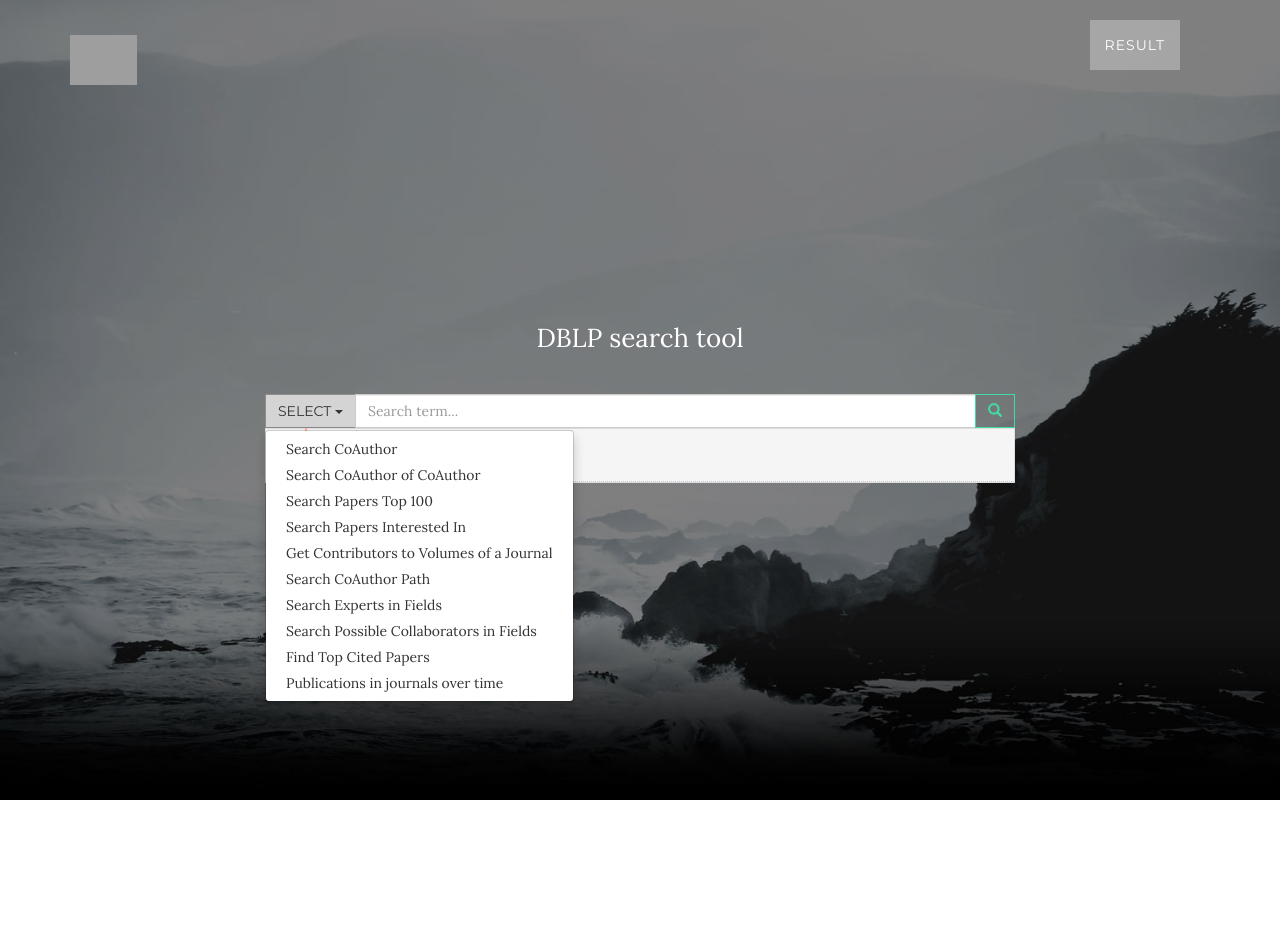
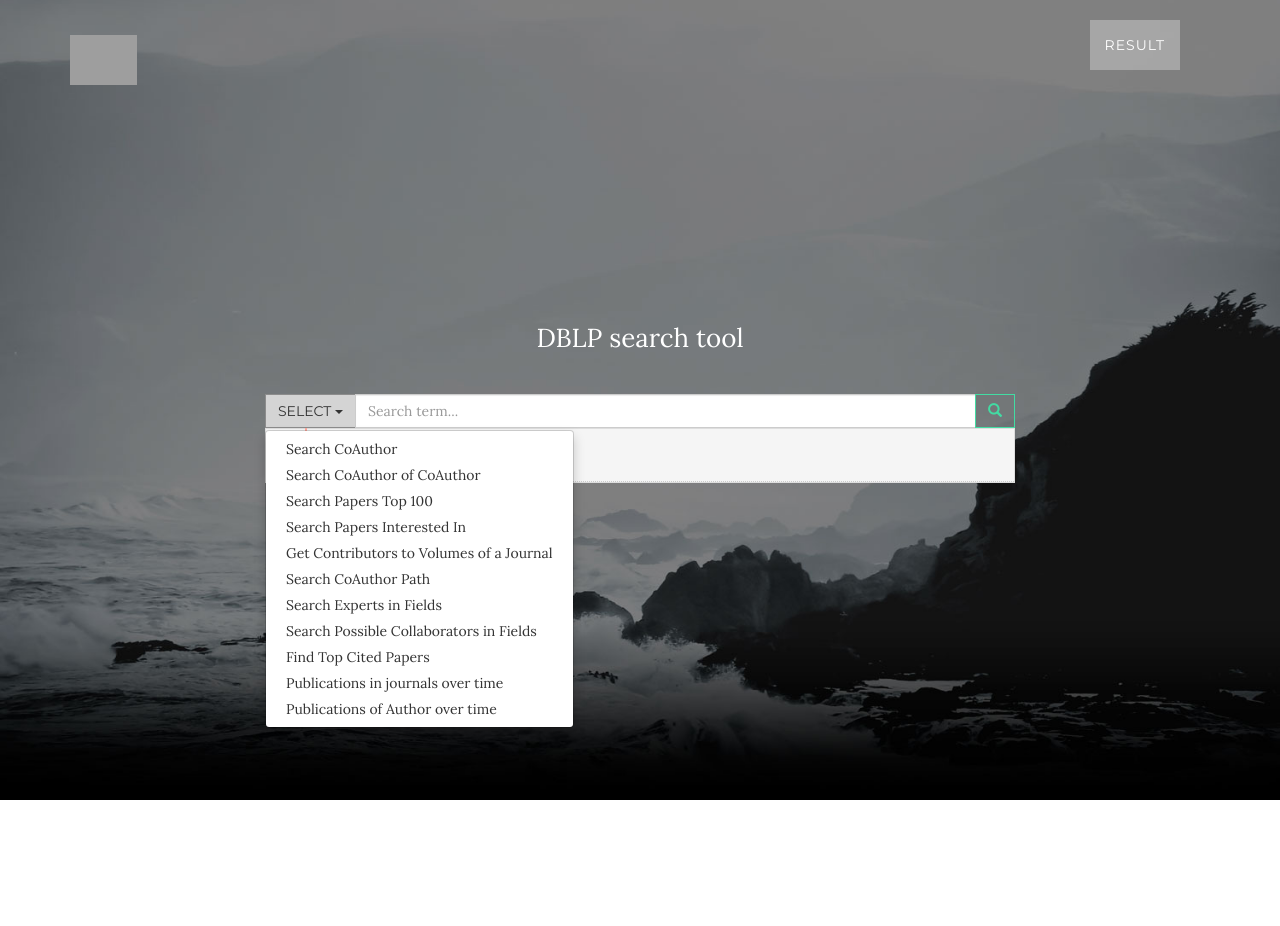
Before and after one commit to cmusv-sc/DIWD-Team4-Wei-Lin-Tsai, a Django app: template mysite/templates/index.html in a window 1280 px wide, after a click on "SELECT". Shown: the top 926 px of the page. Run offline with Django 3.2, Linux system fonts and the light colour scheme; the template is opened without the code that fills it, so the values that code supplies are empty; some libraries are stand-ins or nearby versions; grey boxes are pictures that could not be loaded.

Commit message:
pub of authors over time

```diff
--- a/mysite/data_2015_fall/static/css/index.css
+++ b/mysite/data_2015_fall/static/css/index.css
@@ -114,3 +114,22 @@ g.journal.active{cursor:pointer;}
 .sequence {
     font-family: Arial, sans-serif;font-size:10px;
 }
+
+.barchart .bar {
+    fill: steelblue;
+}
+
+.barchart .bar:hover {
+    fill: brown;
+}
+
+.barchart .axis {
+    font: 10px sans-serif;
+}
+
+.barchart .axis path,
+.barchart .axis line {
+    fill: none;
+    stroke: #000;
+    shape-rendering: crispEdges;
+}
--- a/mysite/data_2015_fall/static/js/index.js
+++ b/mysite/data_2015_fall/static/js/index.js
@@ -558,6 +558,219 @@ $(document).ready(function () {
         }
     };
 
+    function showAuthorPubOverTime1() {
+        var data = [
+            {A: "AL", B: 2, C: 4, D: 5},
+            {A: "BL", B: 3, C: 6, D: 2},
+            {A: "CL", B: 9, C: 1, D: 15},
+            {A: "DL", B: 20, C: 12, D: 13},
+            {A: "DL", B: 20, C: 12, D: 13},
+            {A: "DL", B: 20, C: 12, D: 13},
+            {A: "DL", B: 20, C: 12, D: 13},
+            {A: "DL", B: 20, C: 12, D: 13},
+            {A: "DL", B: 20, C: 12, D: 13},
+            {A: "DL", B: 20, C: 12, D: 13}
+        ];
+        var margin = {top: 20, right: 20, bottom: 30, left: 40},
+            width = 960 - margin.left - margin.right,
+            height = 500 - margin.top - margin.bottom;
+
+        var x = d3.scale.ordinal()
+            .rangeRoundBands([0, width], .1);
+
+        var y = d3.scale.linear()
+            .rangeRound([height, 0]);
+
+        var color = d3.scale.ordinal()
+            .range(["#98abc5", "#8a89a6", "#7b6888", "#6b486b", "#a05d56", "#d0743c", "#ff8c00"]);
+
+        var xAxis = d3.svg.axis()
+            .scale(x)
+            .orient("bottom");
+
+        var yAxis = d3.svg.axis()
+            .scale(y)
+            .orient("left")
+            .tickFormat(d3.format(".2s"));
+
+        var svg = d3.select("#result-showcase").append("svg")
+            .attr("width", width + margin.left + margin.right)
+            .attr("height", height + margin.top + margin.bottom)
+            .append("g")
+            .attr("transform", "translate(" + margin.left + "," + margin.top + ")");
+
+        // update(data);
+        d3.csv("/static/test.csv", function (err, data) {
+            console.log(data);
+            color.domain(d3.keys(data[0]).filter(function(key) { return key !== "State"; }));
+
+            data.forEach(function(d) {
+                var y0 = 0;
+                d.ages = color.domain().map(function(name) { return {name: name, y0: y0, y1: y0 += +d[name]}; });
+                d.total = d.ages[d.ages.length - 1].y1;
+            });
+
+            data.sort(function(a, b) { return b.total - a.total; });
+
+            x.domain(data.map(function(d) { return d.State; }));
+            y.domain([0, d3.max(data, function(d) { return d.total; })]);
+
+            svg.append("g")
+                .attr("class", "x axis")
+                .attr("transform", "translate(0," + height + ")")
+                .call(xAxis);
+
+            svg.append("g")
+                .attr("class", "y axis")
+                .call(yAxis)
+                .append("text")
+                .attr("transform", "rotate(-90)")
+                .attr("y", 6)
+                .attr("dy", ".71em")
+                .style("text-anchor", "end")
+                .text("Population");
+
+            var state = svg.selectAll(".state")
+                .data(data)
+                .enter().append("g")
+                .attr("class", "g")
+                .attr("transform", function(d) { return "translate(" + x(d.State) + ",0)"; });
+
+            state.selectAll("rect")
+                .data(function(d) { return d.ages; })
+                .enter().append("rect")
+                .attr("width", x.rangeBand())
+                .attr("y", function(d) { return y(d.y1); })
+                .attr("height", function(d) { return y(d.y0) - y(d.y1); })
+                .style("fill", function(d) { return color(d.name); });
+
+            var legend = svg.selectAll(".legend")
+                .data(color.domain().slice().reverse())
+                .enter().append("g")
+                .attr("class", "legend")
+                .attr("transform", function(d, i) { return "translate(0," + i * 20 + ")"; });
+
+            legend.append("rect")
+                .attr("x", width - 18)
+                .attr("width", 18)
+                .attr("height", 18)
+                .style("fill", color);
+
+            legend.append("text")
+                .attr("x", width - 24)
+                .attr("y", 9)
+                .attr("dy", ".35em")
+                .style("text-anchor", "end")
+                .text(function(d) { return d; });
+
+        });
+    };
+
+    function showAuthorPubOverTime(data) {
+        console.log(data);
+        var margin = {top: 20, right: 20, bottom: 30, left: 40},
+            width = 600 - margin.left - margin.right,
+            height = 300 - margin.top - margin.bottom;
+
+        var formatPercent = d3.format(".0%");
+
+        var x = d3.scale.ordinal()
+            .rangeRoundBands([0, width], .1, 1);
+
+        var y = d3.scale.linear()
+            .range([height, 0]);
+
+        var xAxis = d3.svg.axis()
+            .scale(x)
+            .orient("bottom");
+
+        var yAxis = d3.svg.axis()
+            .scale(y)
+            .orient("left")
+            .tickValues(data.map(function (d) { return d.frequency ;}))
+            .tickFormat(d3.format(",.0f"));
+
+        var svg = d3.select("#result-showcase").append("svg")
+            .attr("width", width + margin.left + margin.right)
+            .attr("height", height + margin.top + margin.bottom)
+            .append("g")
+            .attr("transform", "translate(" + margin.left + "," + margin.top + ")")
+            .attr("class", "barchart");
+
+        update(data);
+        function update(data) {
+            /*
+            data.forEach(function(d) {
+                d.frequency = +d.frequency;
+            });
+            */
+
+            var total = data.reduce(function (sum, v) {
+                return sum + v.frequency;
+            }, 0);
+
+            x.domain(data.map(function(d) { return d.name; }));
+            y.domain([0, total]);
+
+            svg.append("g")
+                .attr("class", "x axis")
+                .attr("transform", "translate(0," + height + ")")
+                .call(xAxis);
+
+            svg.append("g")
+                .attr("class", "y axis")
+                .call(yAxis)
+                .append("text")
+                .attr("transform", "rotate(-90)")
+                .attr("y", 6)
+                .attr("dy", ".71em")
+                .style("text-anchor", "end")
+                .text("Papers/Year");
+
+
+            svg.selectAll(".bar")
+                .data(data)
+                .enter().append("rect")
+                .attr("class", "bar")
+                .attr("x", function(d) { return x(d.name); })
+                .attr("width", x.rangeBand())
+                .attr("y", function(d) { return y(d.frequency); })
+                .attr("height", function(d) { return height - y(d.frequency); });
+
+            // d3.select("input").on("change", change);
+
+            var sortTimeout = setTimeout(function() {
+                d3.select("input").property("checked", true).each(change);
+            }, 2000);
+
+            function change() {
+                clearTimeout(sortTimeout);
+
+                // Copy-on-write since tweens are evaluated after a delay.
+                var x0 = x.domain(data.sort(this.checked
+                    ? function(a, b) { return b.frequency - a.frequency; }
+                    : function(a, b) { return d3.ascending(a.name, b.name); })
+                    .map(function(d) { return d.name; }))
+                    .copy();
+
+                svg.selectAll(".bar")
+                    .sort(function(a, b) { return x0(a.name) - x0(b.name); });
+
+                var transition = svg.transition().duration(750),
+                    delay = function(d, i) { return i * 50; };
+
+                transition.selectAll(".bar")
+                    .delay(delay)
+                    .attr("x", function(d) { return x0(d.name); });
+
+                transition.select(".x.axis")
+                    .call(xAxis)
+                    .selectAll("g")
+                    .delay(delay);
+            }
+        };
+    }
+
     $("#search-btn").click(function () {
         $("#result-showcase").empty();
         var type = $("#search_concept").text();
@@ -676,7 +889,15 @@ $(document).ready(function () {
             $.ajax({
                 url:'/dblp/journalsdist/' + years[0] + '/' + years[1]
             }).done(function (ret) {
-                showSequence(years[0], years[1], ret.distribution)
+                showSequence(years[0], years[1], ret.distribution);
+            }).fail(function () {
+
+            });
+        } else if (type == 'pub-authors-overtime') {
+            $.ajax({
+               url:'/dblp/pubovertime/' + content
+            }).done(function (ret) {
+                showAuthorPubOverTime(ret.distribution);
             }).fail(function () {
 
             });
@@ -701,6 +922,7 @@ $(document).ready(function () {
     // showTopKPapers(papers);
     // showRelatedPapers(papers);
     // showVolumeContrib("IEEE XXX", volumes.volumes);
+    //showAuthorPubOverTime();
     // var treeData = [
     // {"name": "Udo Pletat", "children": [{"name": "Toni Bollinger", "children": [{"name": "Sven Lorenz", "children": []}]}, {"name": "Sven Lorenz", "children": [{"name": "Toni Bollinger", "children": []}]}]}
     // ];
--- a/mysite/data_2015_fall/urls.py
+++ b/mysite/data_2015_fall/urls.py
@@ -15,5 +15,6 @@ urlpatterns = [
     url(r'^citations/(?P<name>.+)$', get_citations),
     url(r'^paper/(?P<name>.+)$', get_authors),
     url(r'^author/(?P<name>.+)$', get_papers),
-    url(r'^journalsdist/(?P<startYear>\d+)/(?P<endYear>\d+)', queryPublicationsBetweenYears)
+    url(r'^journalsdist/(?P<startYear>\d+)/(?P<endYear>\d+)', queryPublicationsBetweenYears),
+    url(r'^pubovertime/(?P<name>.+)', queryPubsOfAuthorOverTime),
 ]
--- a/mysite/sample.py
+++ b/mysite/sample.py
@@ -46,4 +46,5 @@ def mockData():
 # print findPathBIBFS("wei", "weilin cai")
 
 
-print queryPublicationsBetweenYears_(1990, 2010)
+# print queryPublicationsBetweenYears_(1990, 2010)
+print queryPubsOfAuthorOverTime_("Jozef Gruska")
--- a/mysite/templates/base.html
+++ b/mysite/templates/base.html
@@ -94,6 +94,7 @@
                                   <li><a href="#search-collaborators">Search Possible Collaborators in Fields</a></li>
                                   <li><a href="#top-cited-papers">Find Top Cited Papers</a></li>
                                   <li><a href="#pub-journals-overtime">Publications in journals over time</a></li>
+                                  <li><a href="#pub-authors-overtime">Publications of Author over time</a></li>
                                 </ul>
                             </div>
                             <input type="hidden" name="search_param" value="1" id="search_param">
```
Also changed, not shown: mysite/data_2015_fall/views.py (+25 -0 lines).
